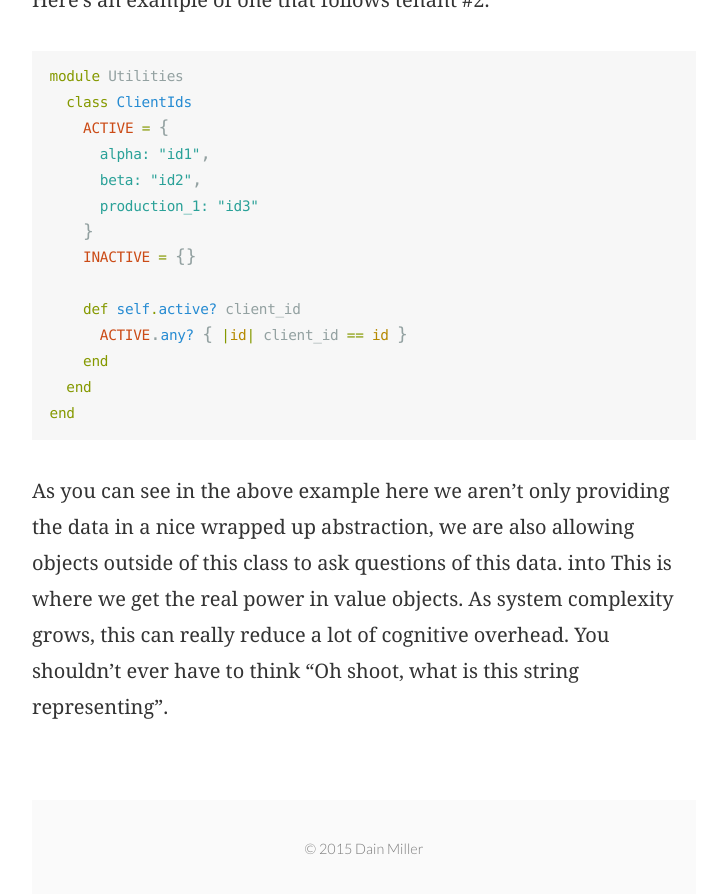
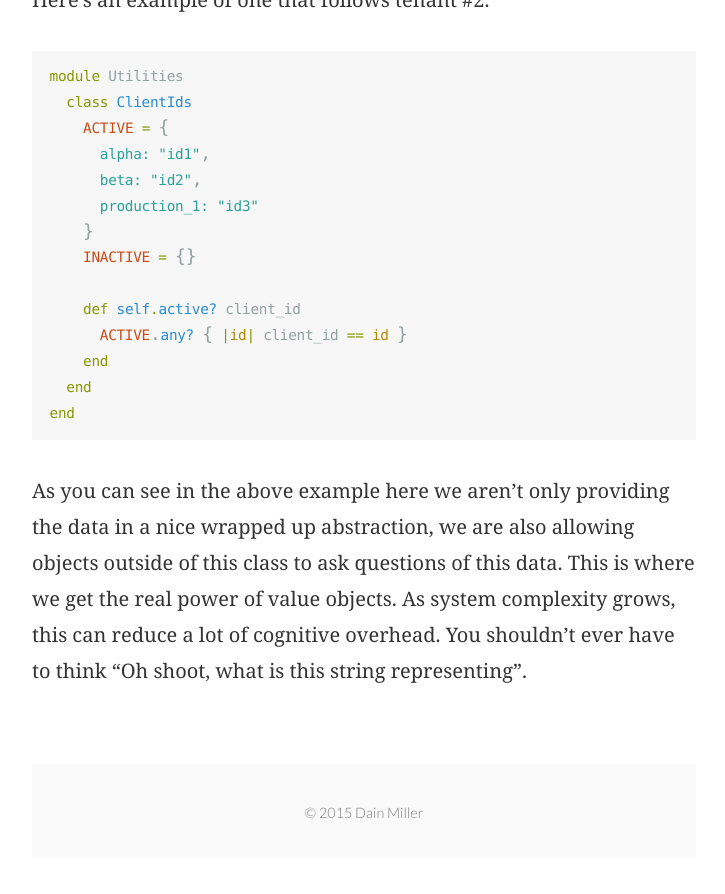
Before and after one commit to mraiur/dainmiller.github.io, a Jekyll site: the page built from _posts/2015-10-05-value-objects.markdown, in a window 1280 px wide and 900 px high, scrolled down 1880 px. Shown: the top 894 px of the window, without its empty margins (276-1001 px from the left). Built offline with Jekyll 4.4.1, drawn with Linux system fonts in a browser that asks for light colours; after the commit the page ends 2744 px from its top, so only the background shows below that.

Commit message:
Fix typo

```diff
--- a/_posts/2015-10-05-value-objects.markdown
+++ b/_posts/2015-10-05-value-objects.markdown
@@ -66,6 +66,5 @@ end
 
 As you can see in the above example here we aren't only providing the data in a nice wrapped up
 abstraction, we are also allowing objects outside of this class to ask questions of this data.
-into
-This is where we get the real power in value objects. As system complexity grows, this can really reduce a lot
+This is where we get the real power of value objects. As system complexity grows, this can reduce a lot
 of cognitive overhead. You shouldn't ever have to think "Oh shoot, what is this string representing".
```
